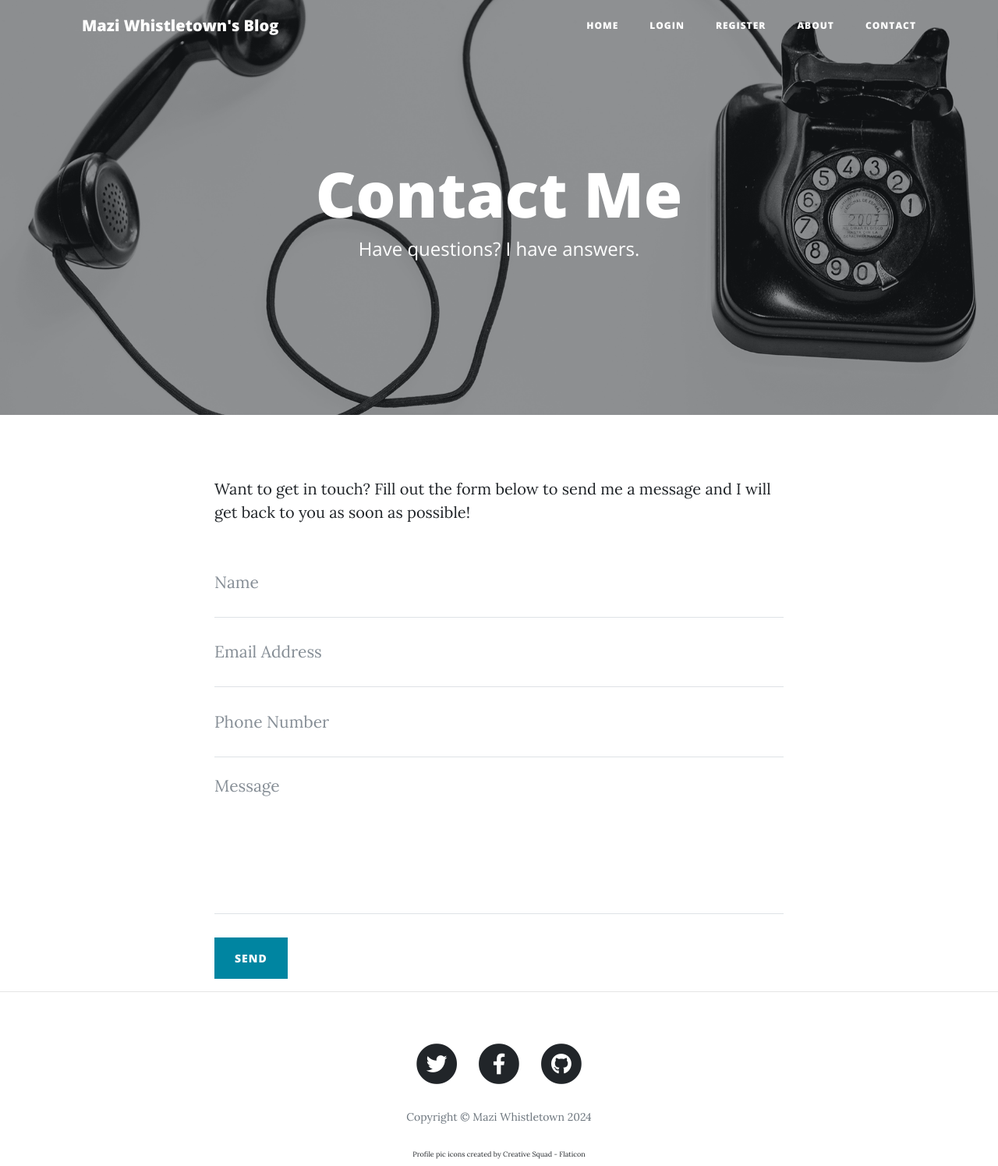
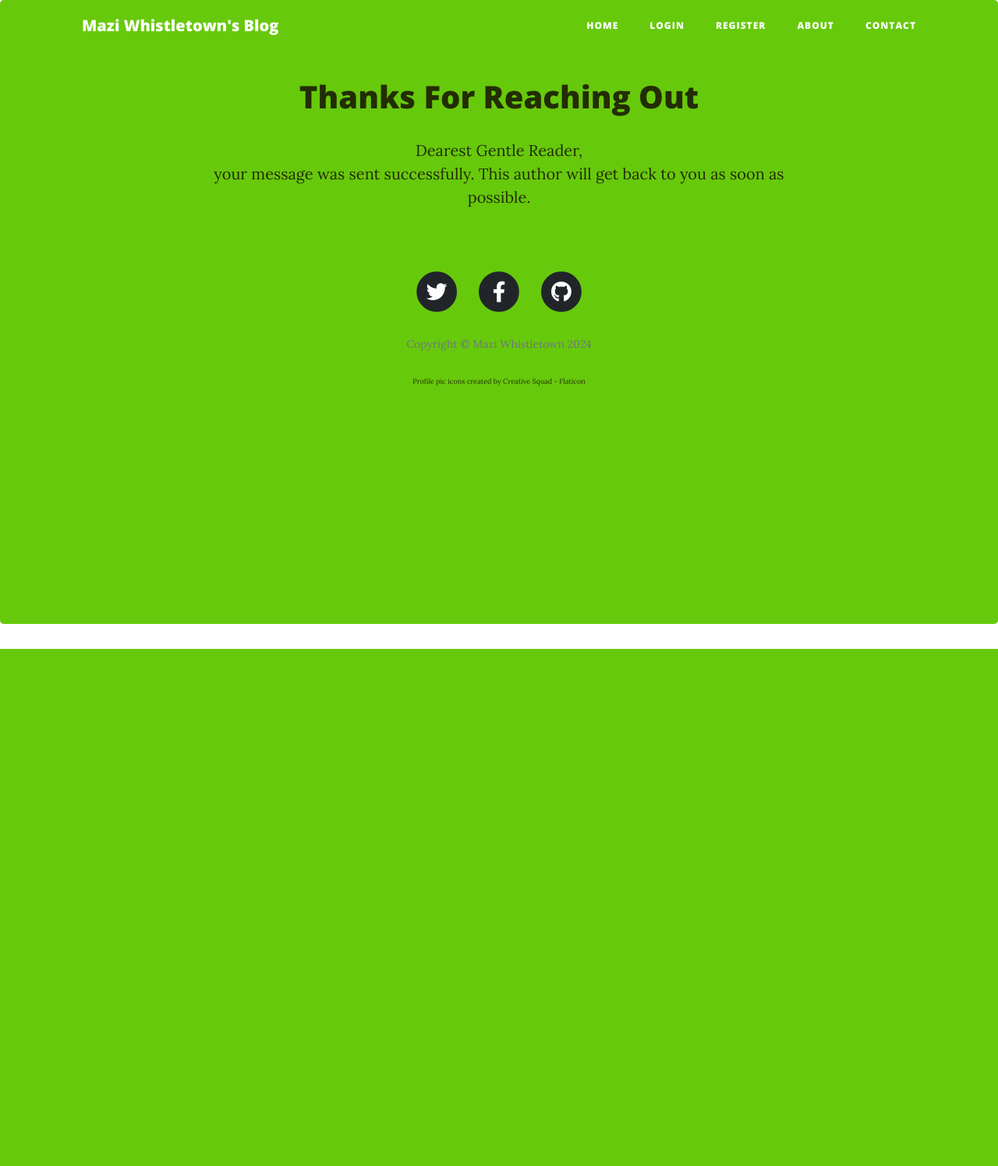
Before and after one commit to Olisajioke/Blog-with-user, a Flask app: page /contact in a window 1280 px wide. Shown: the top 1495 px of the page at 78% size. After the commit the page ends 832 px from the top, so only its background shows below. Run offline with Flask 3, Linux system fonts and the light colour scheme; some libraries are stand-ins or nearby versions.

Commit message:
validating contact form from formspree and adding thanks template

```diff
--- a/main.py
+++ b/main.py
@@ -261,7 +261,7 @@ def about():
 @app.route("/contact")
 def contact():
     year = datetime.now().year
-    return render_template("contact.html", year=year, gravatar=gravatar)
+    return render_template("thanks.html", year=year, gravatar=gravatar)
 
 
 @app.route("/new-post", methods=["GET", "POST"])
--- /dev/null
+++ b/static/css/thanks.css
@@ -0,0 +1,6 @@
+.jumbotron{
+    background-color: #67c90b !important;
+    color: #110202c9;
+    padding: 100px 25px;
+    height: 100vh;
+}
--- a/templates/contact.html
+++ b/templates/contact.html
@@ -23,37 +23,38 @@
         <!-- Contact Form - Enter your email address on line 19 of the mail/contact_me.php file to make this form work. -->
         <!-- WARNING: Some web hosts do not allow emails to be sent through forms to common mail hosts like Gmail or Yahoo. It's recommended that you use a private domain email address! -->
         <!-- To use the contact form, your site must be on a live web host with PHP! The form will not work locally! -->
-        <form name="sentMessage" id="contactForm" novalidate>
+        <form action="https://formspree.io/f/xnnqnjzb" method="POST" name="sentMessage" id="contactForm" novalidate >
           <div class="control-group">
             <div class="form-group floating-label-form-group controls">
               <label>Name</label>
-              <input type="text" class="form-control" placeholder="Name" id="name" required data-validation-required-message="Please enter your name.">
+              <input type="text" class="form-control" placeholder="Name"  name="name" id="name" required data-validation-required-message="Please enter your name.">
               <p class="help-block text-danger"></p>
             </div>
           </div>
           <div class="control-group">
             <div class="form-group floating-label-form-group controls">
               <label>Email Address</label>
-              <input type="email" class="form-control" placeholder="Email Address" id="email" required data-validation-required-message="Please enter your email address.">
+              <input type="email" class="form-control" name="email" placeholder="Email Address" id="email" required data-validation-required-message="Please enter your email address.">
               <p class="help-block text-danger"></p>
             </div>
           </div>
           <div class="control-group">
             <div class="form-group col-xs-12 floating-label-form-group controls">
               <label>Phone Number</label>
-              <input type="tel" class="form-control" placeholder="Phone Number" id="phone" required data-validation-required-message="Please enter your phone number.">
+              <input type="tel" class="form-control" placeholder="Phone Number" name="phone number" id="phone" required data-validation-required-message="Please enter your phone number.">
               <p class="help-block text-danger"></p>
             </div>
           </div>
           <div class="control-group">
             <div class="form-group floating-label-form-group controls">
               <label>Message</label>
-              <textarea rows="5" class="form-control" placeholder="Message" id="message" required data-validation-required-message="Please enter a message."></textarea>
+              <textarea rows="5" class="form-control"  name="message"  placeholder="Message" id="message" required data-validation-required-message="Please enter a message."></textarea>
               <p class="help-block text-danger"></p>
             </div>
           </div>
           <br>
           <div id="success"></div>
+          <input type="hidden" name="_next" value="{{ url_for('contact-me') }}">
           <button type="submit" class="btn btn-primary" id="sendMessageButton">Send</button>
         </form>
       </div>
--- /dev/null
+++ b/templates/thanks.html
@@ -0,0 +1,19 @@
+
+{% include "header.html" %}
+
+<head>
+    <link rel="stylesheet" href="{{ url_for('static', filename='css/thanks.css') }}">
+    <title>Thanks</title>
+</head>
+
+
+{% block content %}
+    <div class="jumbotron text-center">
+        <div class="row">
+            <div class="col-lg-8 col-md-10 mx-auto">
+                <h1>Thanks For Reaching Out</h1>
+                <p>Dearest Gentle Reader,<br/> your message was sent successfully. This author will get back to you as soon as possible.</p>
+        </div>
+    </div>
+    {% include "footer.html" %}
+{% endblock %}
```
